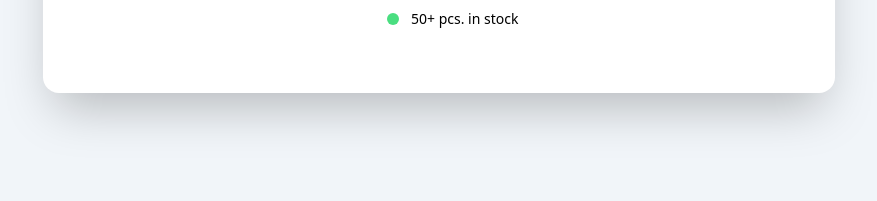
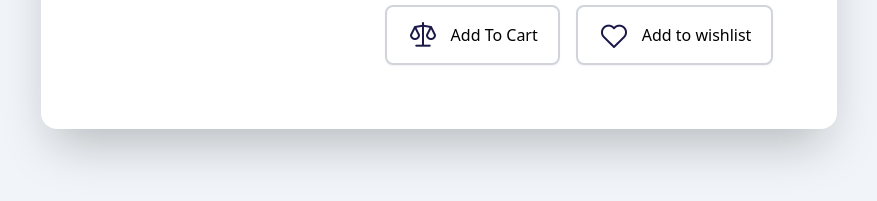
Before and after one commit to BinyamCheru/Product-Modal-Project, a plain HTML site: page index.html in a window 1280 px wide. Shown: the part 541-742 px from the top of the page, without its empty margins (201-1078 px from the left). Drawn offline with nearby package versions, Linux system fonts and the light colour scheme.

Commit message:
bottom buttons added

```diff
--- a/index.html
+++ b/index.html
@@ -67,7 +67,24 @@
             <p class="text-sm">50+ pcs. in stock</p>
           </div>
 
+          <!-- Bottom Buttons Container -->
+          <div
+            class="flex flex-col space-y-4 md:flex-row md:space-x-4 md:space-y-0"
+          >
+            <button
+              class="flex items-center justify-center py-3 px-5 space-x-3 border-2 border-gray-300 rounded-lg shadow-sm hover:bg-opacity-30 hover:shadow-lg hover:-translate-y-0.5 transition-all duration-150"
+            >
+              <img src="./images/weight.png" alt="weight icon" class="w-8" />
+              <span class="capitalize">add to cart</span>
+            </button>
 
+            <button
+              class="flex items-center justify-center py-3 px-5 space-x-3 border-2 border-gray-300 rounded-lg shadow-sm hover:bg-opacity-30 hover:shadow-lg hover:-translate-y-0.5 transition-all duration-150"
+            >
+              <img src="images/heart.png" alt="" class="w-8" />
+              <span>Add to wishlist</span>
+            </button>
+          </div>
         </div>
       </div>
     </div>
```
